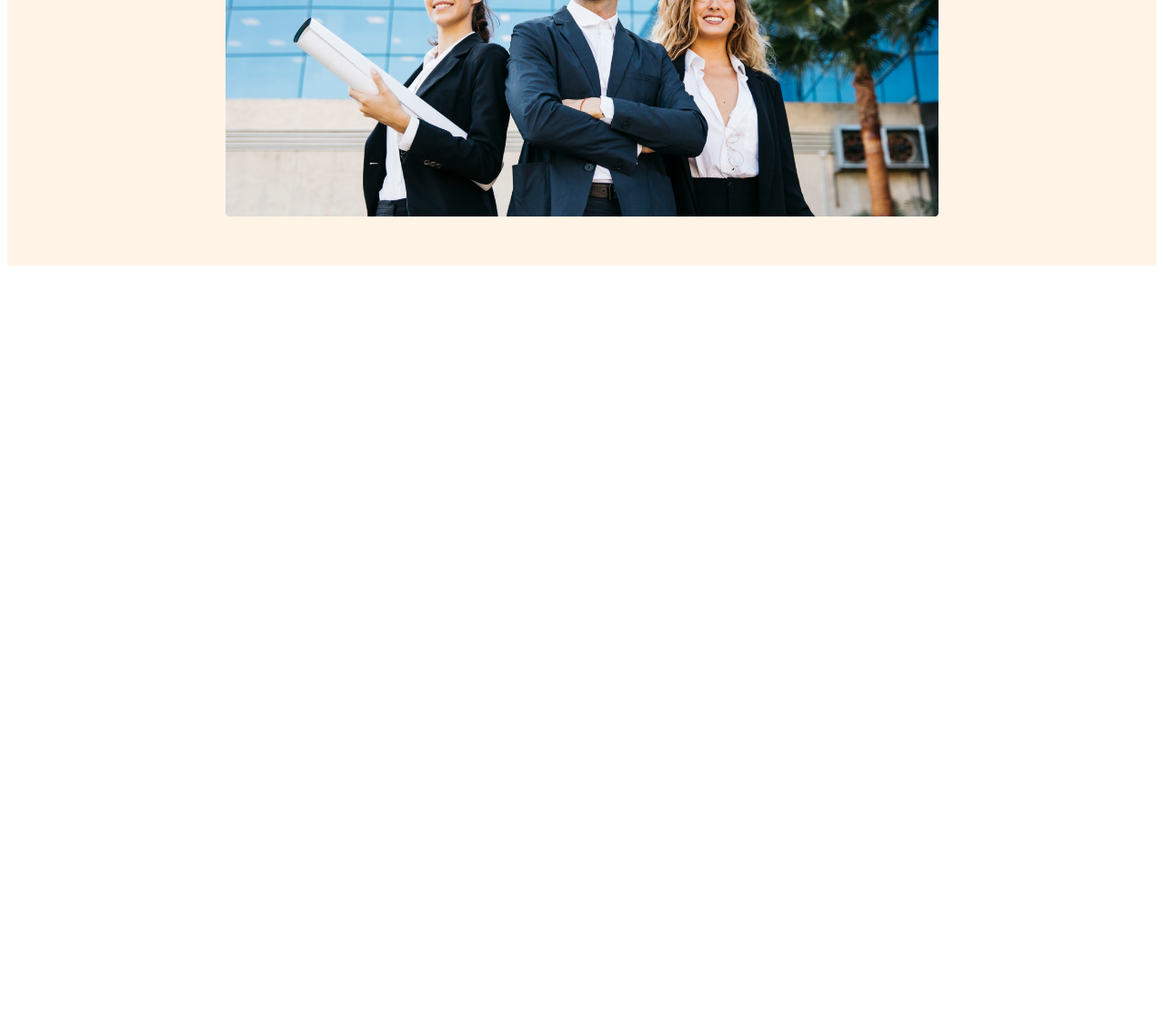
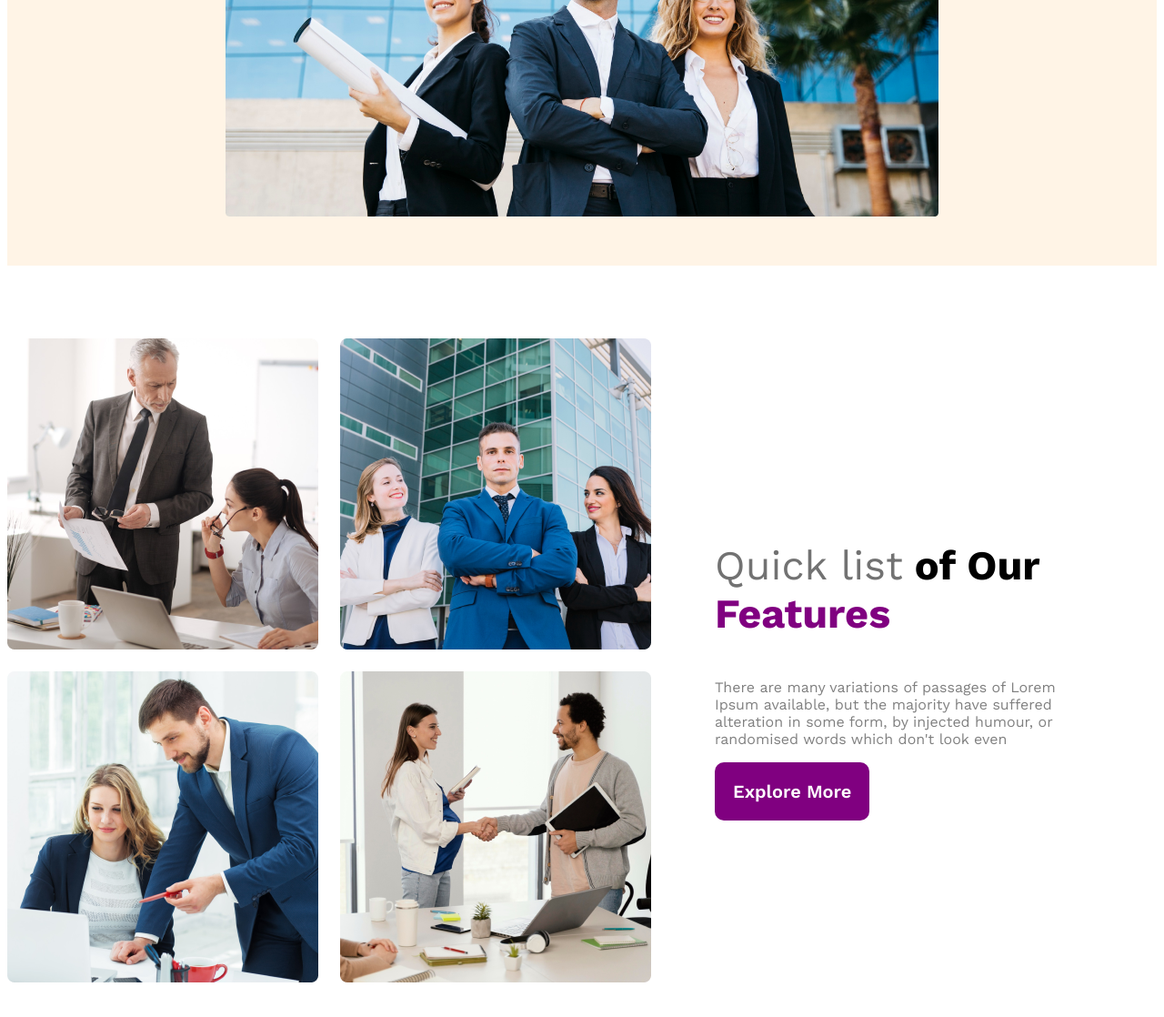
Before and after one commit to Adnan12111/architect-weab, a plain HTML site: page index.html in a window 1280 px wide. Shown: the part 773-1891 px from the top of the page at 91% size. Before the commit the page ends 1073 px from the top, so only its background shows below. Drawn offline with nearby package versions, Linux system fonts and the light colour scheme.

Commit message:
my third commit

```diff
--- a/index.html
+++ b/index.html
@@ -33,6 +33,20 @@
 
     </header>
     <main>
+        <section class="teames-container">
+            <div class="teames-img-container">
+                <img src="images/team1.png" alt="">
+                <img src="images/team2.png" alt="">
+                <img src="images/team3.png" alt="">
+                <img src="images/team4.png" alt="">
+
+            </div>
+            <div class="teames-contant">
+                <h3 class="team-titel"><span class="quick">Quick list</span> <span class="our">of Our</span> <span class="featurs">Features</span></h3>
+                <p class="team-discription">There are many variations of passages of Lorem Ipsum available, but the majority have suffered alteration in some form, by injected humour, or randomised words which don't look even</p>
+                <button class="btn-praimary">Explore More</button>
+            </div>
+        </section>
 
     </main>
     <footer>
--- a/style/style.css
+++ b/style/style.css
@@ -60,12 +60,78 @@ nav li a{
     width: 100%;
     margin-top: 20px;
 }
+/* main */
+
+main{
+    max-width: 1400px;
+    margin: 80px auto;
+}
+.teames-container{
+    display: flex;
+    align-items: center;
+}
+.teames-img-container{
+    display: grid;
+    grid-template-columns: repeat(2 , 1fr);
+    gap: 1.5rem;
+}
+.teames-contant{
+    padding-right: 70px;
+    padding-left: 70px;
+}
+.team-titel{
+    font-size: 45px;
+}
+.quick{
+    font-weight: 500;
+    color: #727272;
+}
+.our{
+    font-weight: 700;
+    color: black;
+}
+.featurs{
+    color: purple;
+    font-weight: 700;
+}
+.team-discription{
+    color: grey;
+    font-size: 1rem;
+    font-weight: 400;
+}
+
+
+
+
+
+
+
+
+
+
+
+
+
+
+
+
+
 @media screen and (max-width:576px) {
     header{
         padding: 20px;
     }
-    nav{
+    nav , .teames-container{
         flex-direction: column;
+    }
+    nav li{
+        margin: 5px;
+    }
+    .teames-img-container{
+        grid-template-columns: 1fr;
+    }
+    .teames-contant{
+        padding-right: 20px;
+        padding-left: 20px;
     }
 }
 @media screen and (min-width:576px) and (max-width:960px) {
@@ -73,7 +139,7 @@ nav li a{
     padding: 50px;
    }
 
-        nav{
+    nav , .teames-container{
         flex-direction: column;
         }
 
```
